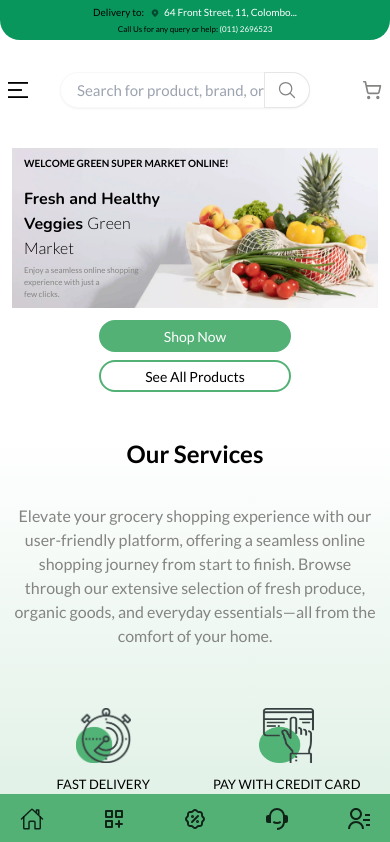
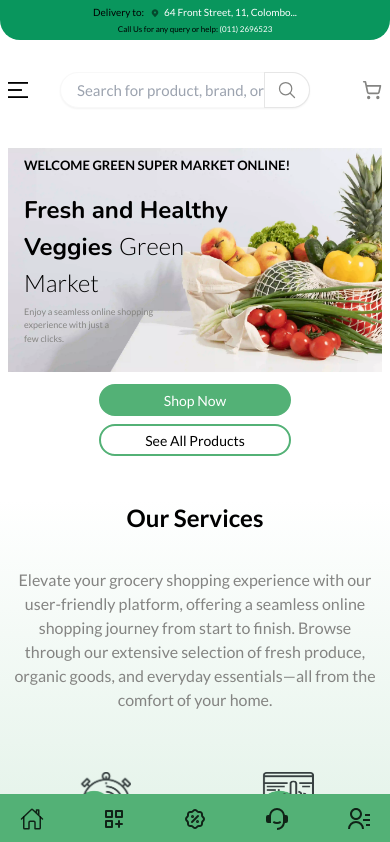
Before and after one commit to PraveenAththanayake/Green_Supermarket, a React (Vite) app in the folder frontend/: page / in a window 390 px wide. Shown: the top 842 px of the page. Built offline with nearby package versions, Linux system fonts and the light colour scheme; some icons are missing.

Commit message:
Bug Fixed

```diff
--- a/frontend/src/pages/client/home/Hero.tsx
+++ b/frontend/src/pages/client/home/Hero.tsx
@@ -5,13 +5,13 @@ import { Link } from "react-router-dom";
 const Hero = () => {
   return (
     <div className="flex-col gap-10 flexBetween">
-      <div className="container min-w-[280px] min-h-[160px] max-h-[487px] max-w-[1120px] m-auto relative px-3 py-2">
+      <div className="relative flex items-center p-2">
         <div className="absolute left-6 top-4 sm:left-10 md:left-16 sm:top-[40px] w-7xl">
           <motion.p
             variants={fadeIn("right", 0.2)}
             initial="hidden"
             animate="show"
-            className="text-[10px] font-semibold xs:text-base"
+            className="text-[13px] font-semibold xs:text-base"
           >
             WELCOME GREEN SUPER MARKET ONLINE!
           </motion.p>
@@ -19,7 +19,7 @@ const Hero = () => {
             variants={fadeIn("up", 0.4)}
             initial="hidden"
             animate="show"
-            className="font-nunito font-bold mt-[16px] text-lg xs:text-5xl sm:text-5xl md:text-6xl lg:text-8xl"
+            className="font-nunito font-bold mt-[16px] text-5xl md:text-6xl lg:text-8xl"
           >
             Fresh and Healthy <br />
             Veggies{" "}
@@ -32,7 +32,7 @@ const Hero = () => {
             variants={fadeIn("up", 0.6)}
             initial="hidden"
             animate="show"
-            className="text-[8px] font-normal text-gray mt-[3px] block xs:hidden"
+            className="text-[9px] font-normal text-gray mt-[3px] block xs:hidden"
           >
             Enjoy a seamless online shopping <br />
             experience with just a <br />
@@ -64,7 +64,7 @@ const Hero = () => {
           transition={{ duration: 0.5 }}
           src="/images/Hero/supermarket-banner-concept-with-ingredients.webp"
           alt="heroImage"
-          className="object-cover w-full min-h-[160px] min-w-[280px] h-full"
+          className="object-cover w-full min-h-[14em] max-h-[30.4375em]"
         />
       </div>
       <div className="w-full flexCenter xs:hidden mb-11">
```
